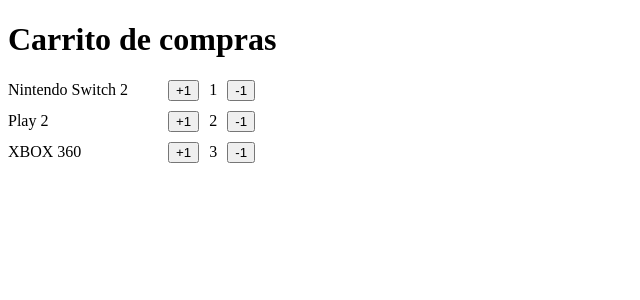
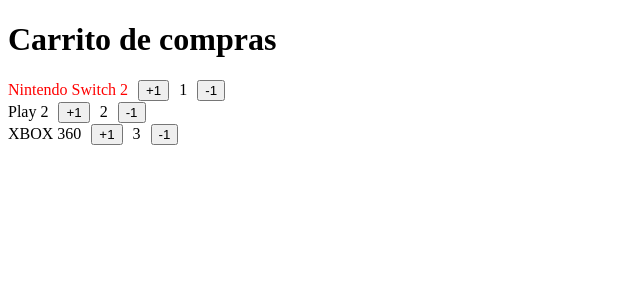
Before and after one commit to CasJuan/cursoReact-FH, a React (Vite) app in the folder 02-first-steps/: page / in a window 1280 px wide. Shown: the top 300 px of the page, without its empty margins (0-640 px from the left). Built offline with nearby package versions, Linux system fonts and the light colour scheme.

Commit message:
archivos de css

```diff
--- a/02-first-steps/src/shopping-cart/ItemCounter.tsx
+++ b/02-first-steps/src/shopping-cart/ItemCounter.tsx
@@ -1,4 +1,10 @@
 import { useState } from "react";
+
+
+/* import './itemCounter.css';
+ */
+
+import styles from './itemCounter.module.css';
 
 interface Props {
     name: string;
@@ -21,17 +27,11 @@
 
   return (
     <>
-    <section
-        style={{
-            display:"flex",
-            alignItems:"center",
-            gap:10,
-            marginTop:10
-        }}
-    >
+    <section className={styles.itemRow} >
         <span
+            className="item-text"
             style={{
-                width:150
+                color: count === 1 ? 'red' : 'black',
             }}
         >{name}</span>
         <button
--- /dev/null
+++ b/02-first-steps/src/shopping-cart/itemCounter.css
@@ -0,0 +1,10 @@
+.item-row{
+    display:flex;
+    align-items:center;
+    gap:10px;
+    margin-top:1px;
+}
+
+.item-text{
+    width: 150px;
+}
--- /dev/null
+++ b/02-first-steps/src/shopping-cart/itemCounter.module.css
@@ -0,0 +1,14 @@
+.itemRow{
+    display:flex;
+    align-items:center;
+    gap:10px;
+    margin-top:1px;
+}
+
+.item-text{
+    width: 150px;
+}
+
+.color-red{
+    color: red;
+}
```
